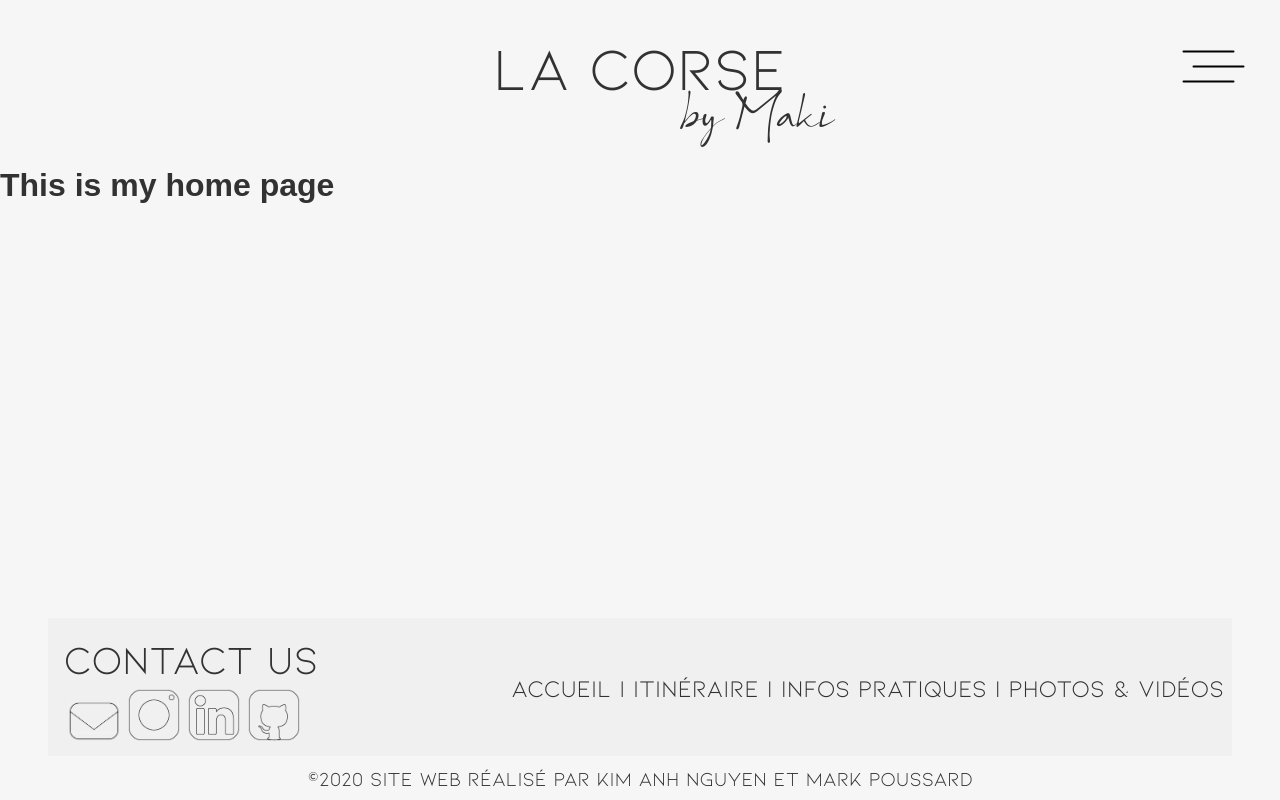
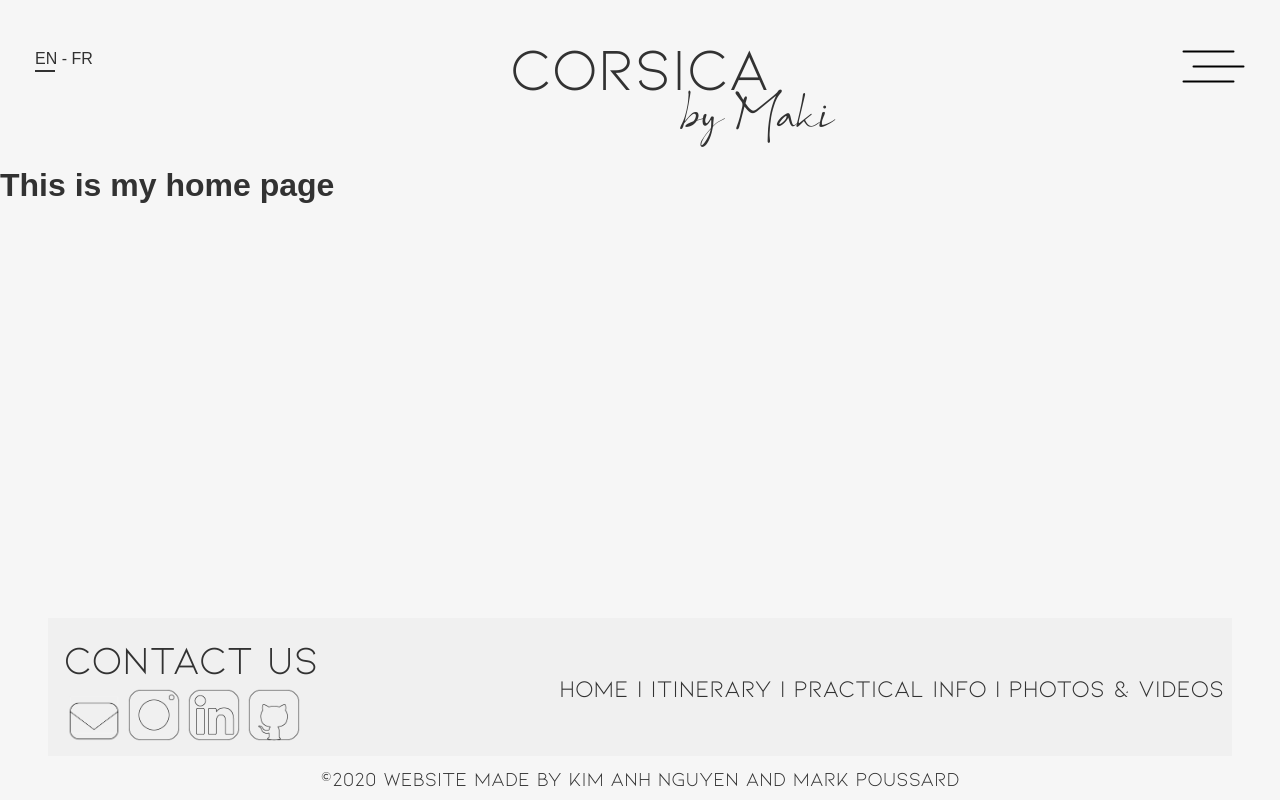
Before and after one commit to kimanhou/corsica, a React (Create React App) app: page / in a window 1280 px wide. Built offline with nearby package versions, Linux system fonts and the light colour scheme; the HTML template or start-up script is replaced by a standard one.

Commit message:
English version of Header, Menu and Footer

```diff
--- a/src/App.tsx
+++ b/src/App.tsx
@@ -5,6 +5,7 @@ import Header from './view/components/Header/Header';
 import Home from './view/components/Home/Home';
 import Infos from './view/components/Infos/Infos';
 import Itinerary from './view/components/Itinerary/Itinerary';
+import LocalContext from './view/components/LocalisationContext/LocalContext';
 import Menu from './view/components/Menu/Menu';
 import Photos from './view/components/Photos/Photos';
 
@@ -34,6 +35,7 @@ const App : React.FunctionComponent = props => {
   }
   const [menuVisible, setMenuVisible] = useState(false);
   return (
+    <LocalContext>
       <div className={`App`}>
         <Header isMenuVisible={menuVisible} setMenuVisible={setMenuVisible}/>
         <div className={`content`}>
@@ -42,6 +44,7 @@ const App : React.FunctionComponent = props => {
         <Footer/>
         <Menu activeLink="" isVisible={menuVisible} setMenuVisible={setMenuVisible} currentPage={currentPage} setCurrentPage={setCurrentPage}/>
       </div>
+    </LocalContext>
   )
 }
 export default App;
--- a/src/view/components/Footer/Footer.tsx
+++ b/src/view/components/Footer/Footer.tsx
@@ -1,4 +1,5 @@
 import React from 'react';
+import Text from '../LocalisationContext/Text';
 import './Footer.scss';
 import SocialMediaLink from './SocialMediaLink';
 
@@ -7,7 +8,7 @@ const Footer : React.FunctionComponent = props => {
     <div className={`footer`}>
         <div className={`grey`}>
             <div className={`left`}>
-                <h1>Contact us</h1>
+                <h1><Text english={`Contact us`} french={`Contact`}/></h1>
                 <div className={`social-media`}>
                   <SocialMediaLink link="mailto:mark.kimanh@gmail.com" iconUrl="icons/mail.png"/>
                   <SocialMediaLink link="https://www.instagram.com/kimanhou/" iconUrl="icons/instagram.png"/>
@@ -16,10 +17,10 @@ const Footer : React.FunctionComponent = props => {
                 </div>
             </div>
             <div className={`right`}>
-                <h2>Accueil | Itinéraire | Infos pratiques | Photos & Vidéos</h2>
+                <h2><Text english={`Home | Itinerary | Practical info | Photos & Videos`} french={`Accueil | Itinéraire | Infos pratiques | Photos & Vidéos`}/></h2>
             </div>
         </div>
-      <h3>©2020 Site web réalisé par Kim Anh Nguyen et Mark Poussard</h3>
+      <h3><Text english={`©2020 Website made by Kim Anh Nguyen and Mark Poussard`} french={`©2020 Site web réalisé par Kim Anh Nguyen et Mark Poussard`}/></h3>
     </div>
   )
 }
--- a/src/view/components/Header/Header.scss
+++ b/src/view/components/Header/Header.scss
@@ -14,4 +14,27 @@
         margin-left: 235px;
         margin-top: -35px;
     }
+    >.languages {
+        position: absolute;
+        top: 50px;
+        left: 35px;
+        >.english, >.french {
+            display: inline-block;
+            cursor: pointer;
+        }
+        >.underline {
+            transition: transform 0.4s;
+            height: 2px;
+            width: 20px;
+            margin-top: 2px;
+            margin-left: 20px;
+            background-color: var(--color-off-black);
+            &.FR {
+                transform: translateX(17px);
+            }
+            &.EN {
+                transform: translateX(-20px);
+            }
+        }
+    }
 }
--- a/src/view/components/Header/Header.tsx
+++ b/src/view/components/Header/Header.tsx
@@ -1,4 +1,7 @@
-import React from 'react';
+import React, { useContext } from 'react';
+import Local from '../LocalisationContext/Local';
+import Text from '../LocalisationContext/Text';
+import { LocalValueContext, SetLocalContext } from '../LocalisationContext/LocalContext';
 import './Header.scss';
 import MenuIcon from './MenuIcon';
 
@@ -8,9 +11,19 @@ interface IHeaderProps {
 }
 
 const Header : React.FunctionComponent<IHeaderProps> = props => {
+  var currentLanguage = useContext(LocalValueContext);
+  var setLocalisation = useContext(SetLocalContext);
+  const setLanguageTo = (localisation : Local) => {
+    setLocalisation(localisation);
+  }
+
   return (
     <div className={`header`}>
-      <h1>La Corse</h1>
+      <div className={`languages`}>
+        <div className={`english`} onClick={() => setLanguageTo(Local.EN)}>EN</div> - <div className={`french`} onClick={() => setLanguageTo(Local.FR)}>FR</div>
+        <div className={`underline ${currentLanguage.getShortName()}`}></div>
+      </div>
+      <h1><Text english="Corsica" french="La Corse"/></h1>
       <h2>by Maki</h2>
       <MenuIcon onClick={() => props.setMenuVisible(!props.isMenuVisible)}/>
     </div>
--- /dev/null
+++ b/src/view/components/LocalisationContext/Local.ts
@@ -0,0 +1,23 @@
+export interface ILocalProps extends ILocalTrnsl<string>{
+}
+
+export interface ILocalTrnsl<T>{
+    en : T;
+    fr : T;
+}
+
+export default class Local{
+    static EN = new Local("EN", "English");
+    static FR = new Local("FR", "Français");
+
+    private shortName : string;
+    private longName : string;
+
+    constructor(shortName : string, longName : string){
+        this.shortName = shortName;
+        this.longName = longName;
+    }
+
+    getShortName = () => this.shortName;
+    getLongName = () => this.longName;
+}
--- /dev/null
+++ b/src/view/components/LocalisationContext/LocalContext.tsx
@@ -0,0 +1,38 @@
+import React, { createContext, useState } from 'react';
+import Local from './Local';
+
+const getDefaultLocal = () => {
+    let languages : string[] = [];
+    if(navigator.languages != null){
+        languages = navigator.languages.slice();
+    }
+    else{
+        languages = [navigator.language];
+    }
+    languages = languages.map(lang => lang.slice(0, 2).toUpperCase());
+    while(languages.length > 0){
+        let language = languages.shift();
+        if(Local.EN.getShortName() === language){
+            return Local.EN;
+        }
+        if(Local.FR.getShortName() === language){
+            return Local.FR;
+        }
+    }
+    return Local.EN;
+}
+
+export const LocalValueContext = createContext(Local.EN);
+export const SetLocalContext = createContext((local : Local) => {});
+
+const LocalContext : React.FC = props => {
+    const [local, setLocal] = useState(() => getDefaultLocal());
+    return (
+        <SetLocalContext.Provider value={setLocal}>
+            <LocalValueContext.Provider value={local}>
+                {props.children}
+            </LocalValueContext.Provider>
+        </SetLocalContext.Provider>
+    )
+}
+export default LocalContext;
--- /dev/null
+++ b/src/view/components/LocalisationContext/Text.tsx
@@ -0,0 +1,26 @@
+import React, { useContext } from 'react';
+import Local from './Local';
+import { LocalValueContext } from './LocalContext';
+
+interface ITextProps {
+    english : string;
+    french : string;
+}
+
+const Text : React.FC<ITextProps> = props => {
+    var localisation = useContext(LocalValueContext);
+    var content = "";
+    switch (localisation) {
+        case Local.FR:
+            content = props.french;
+        break;
+        case Local.EN:
+            content = props.english;
+        break;
+    }
+    return (
+        <>{content}</>
+    );
+}
+
+export default Text;
--- a/src/view/components/Menu/Menu.tsx
+++ b/src/view/components/Menu/Menu.tsx
@@ -25,17 +25,17 @@ const Menu : React.FC<IMenuProps> = props => {
                 <h1>Menu</h1>
                 <h2>Navigation</h2>
                 <div className={`menu-links`}>
-                    <MenuLink isActive={props.currentPage == Page.home} name={`Accueil`} onClick={() => onClick(Page.home)} />
-                    <MenuLink isActive={props.currentPage == Page.itinerary} name={`Itinéraire`} onClick={() => onClick(Page.itinerary)} />
-                    <MenuLink isActive={props.currentPage == Page.infos} name={`Infos pratiques`} onClick={() => onClick(Page.infos)} />
-                    <MenuLink isActive={props.currentPage == Page.photos} name={`Photos & vidéos`} onClick={() => onClick(Page.photos)} />
-                    <MenuLink isActive={props.currentPage == Page.home} name={`Contact`} onClick={() => onClick(Page.home)} />
+                    <MenuLink isActive={props.currentPage == Page.home} frenchName={`Accueil`} englishName={`Home`} onClick={() => onClick(Page.home)} />
+                    <MenuLink isActive={props.currentPage == Page.itinerary} frenchName={`Itinéraire`} englishName={`Itinerary`} onClick={() => onClick(Page.itinerary)} />
+                    <MenuLink isActive={props.currentPage == Page.infos} frenchName={`Infos pratiques`} englishName={`Practical info`} onClick={() => onClick(Page.infos)} />
+                    <MenuLink isActive={props.currentPage == Page.photos} frenchName={`Photos & vidéos`} englishName={`Photos & videos`} onClick={() => onClick(Page.photos)} />
+                    <MenuLink isActive={props.currentPage == Page.home} frenchName={`Contact`} englishName={`Contact us`} onClick={() => onClick(Page.home)} />
                 </div>
             </div>
             <div className={`right`}>
                 <img src="./photos/menu/menu.jpg"/>
                 <CrossIcon onClick={() => props.setMenuVisible(!props.isVisible)}/>
-            </div>
+            </div>frenchName
         </div>
     );
 }
--- a/src/view/components/Menu/MenuLink.tsx
+++ b/src/view/components/Menu/MenuLink.tsx
@@ -1,9 +1,11 @@
 import React from 'react';
+import Text from '../LocalisationContext/Text';
 import './MenuLink.scss';
 
 interface IMenuLinkProps {
     isActive : boolean;
-    name : string;
+    englishName : string;
+    frenchName : string;
     onClick : () => void;
 }
 
@@ -11,7 +13,7 @@ const MenuLink : React.FC<IMenuLinkProps> = props => {
     var activeClassname = props.isActive ? "active" : "";
     return(
         <div className={`menu-link ${activeClassname}`} onClick={props.onClick}>
-            <p>{props.name}</p>
+            <p><Text english={props.englishName} french={props.frenchName}/></p>
             <div className={`underline ${activeClassname}`}></div>
         </div>
     );
```
Lines whose indentation alone changed are shown as unchanged.
